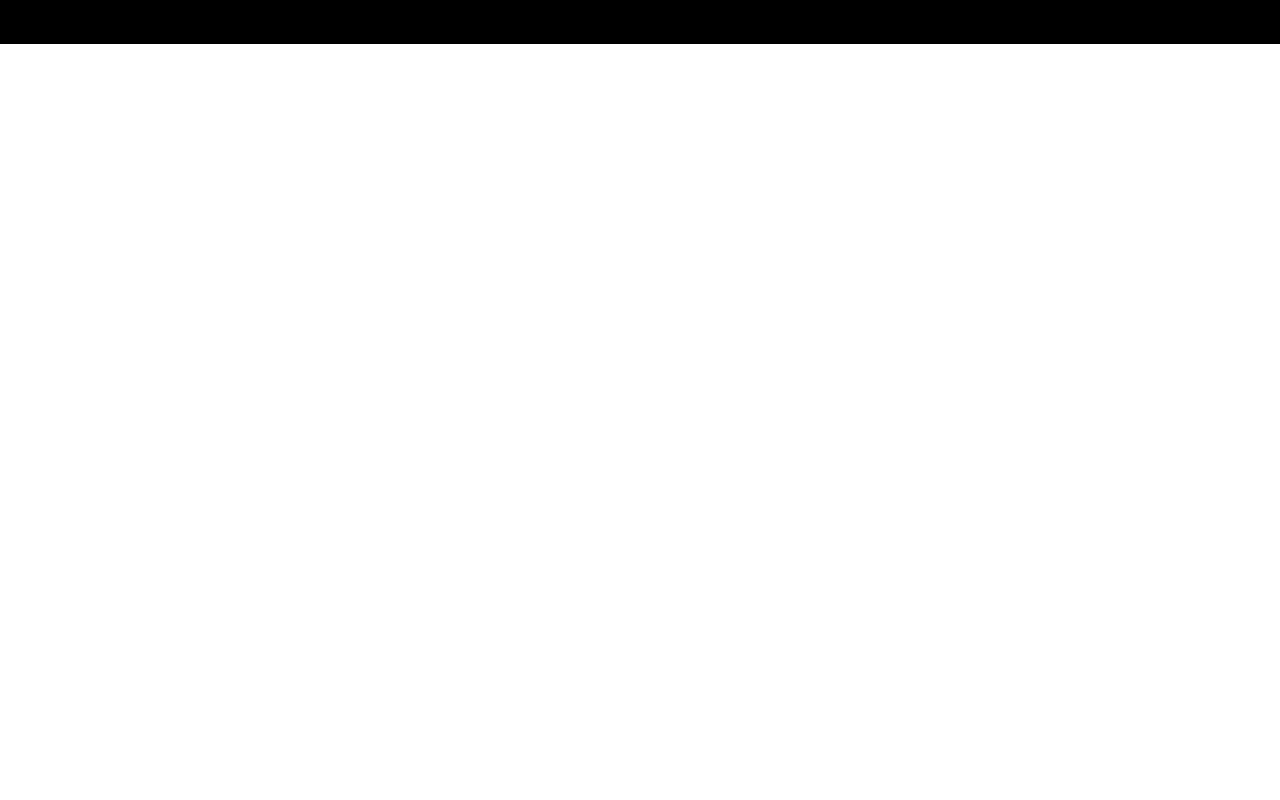
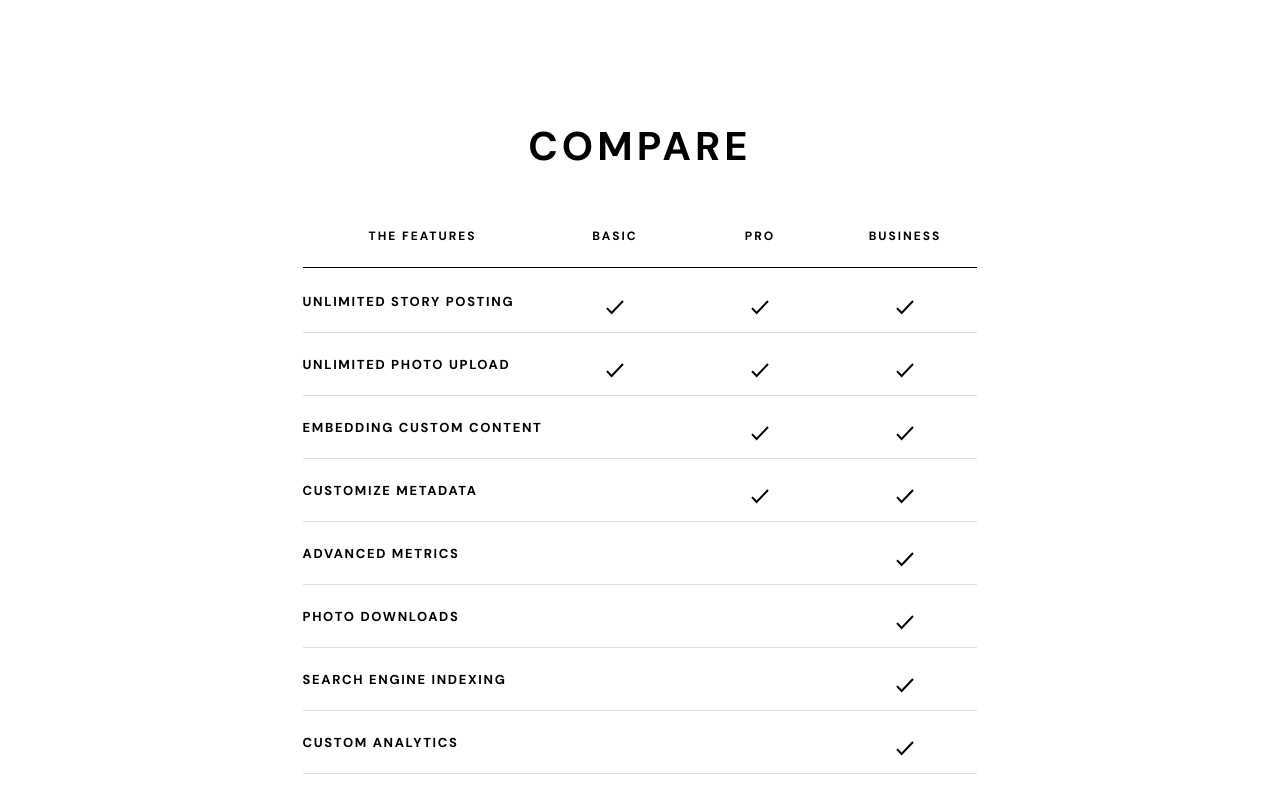
Before and after one commit to aramfilak/photosnap, a React (Create React App) app: page /pricing in a window 1280 px wide. Shown: the part 600-1400 px from the top of the page. Before the commit the page ends 800 px from the top, so only its background shows below. Built offline with nearby package versions, Linux system fonts and the light colour scheme.

Commit message:
add compare table to pricing page

```diff
--- /dev/null
+++ b/src/components/Compare/Compare.scss
@@ -0,0 +1,102 @@
+@use "../../sass/abstracts" as *;
+
+.compare {
+  display: flex;
+  justify-content: center;
+  align-items: center;
+  padding-block: rem(160);
+  padding-inline: rem(28);
+  .title {
+    display: none;
+  }
+
+  .compare-table {
+    min-width: rem(320);
+    text-transform: uppercase;
+    thead tr > th {
+      font-weight: 700;
+      font-size: rem(12);
+      line-height: rem(16);
+      letter-spacing: rem(2);
+      color: var(--dark);
+      text-align: start;
+      padding-bottom: rem(23);
+      border-bottom: solid 1px var(--dark);
+      &:not(:first-child) {
+        display: none;
+      }
+    }
+
+    tbody > tr {
+      display: flex;
+      align-items: center;
+      justify-content: space-between;
+      position: relative;
+      height: rem(112);
+      border-bottom: 1px solid var(--light-gray);
+
+      td {
+        font-weight: 700;
+        line-height: rem(13);
+        letter-spacing: rem(1.67);
+      }
+      .plan {
+        opacity: 0.5;
+        font-size: rem(10);
+        display: flex;
+      }
+      .name {
+        font-size: rem(13);
+        position: absolute;
+        top: rem(15);
+      }
+    }
+  }
+
+  @include mq(md) {
+    flex-direction: column;
+    .title {
+      display: inline-block;
+      margin-bottom: rem(56);
+      font-weight: 700;
+      font-size: rem(40);
+      line-height: rem(48);
+      text-align: center;
+      letter-spacing: rem(4.1);
+      text-transform: uppercase;
+      color: var(--dark);
+    }
+
+    .compare-table {
+      max-width: rem(800);
+      thead tr {
+        display: grid;
+        grid-template-columns: 1fr repeat(3, 145px);
+
+        th {
+          text-align: center;
+          display: inline !important;
+        }
+      }
+      tbody > tr {
+        height: rem(63);
+        display: grid;
+        grid-template-columns: 1fr repeat(3, 145px);
+
+        td {
+          font-weight: 700;
+          line-height: rem(13);
+          letter-spacing: rem(1.67);
+          text-align: center;
+        }
+        .plan {
+          display: none;
+        }
+        .name {
+          position: static;
+          text-align: start;
+        }
+      }
+    }
+  }
+}
--- /dev/null
+++ b/src/components/Compare/Compare.tsx
@@ -0,0 +1,59 @@
+import "./Compare.scss";
+import React from "react";
+import checked from "../../assets/pricing/desktop/check.svg";
+interface Feature {
+  name: string;
+  basic: boolean;
+  pro: boolean;
+  business: boolean;
+}
+const features: Feature[] = [
+  { name: "unlimited story posting", basic: true, pro: true, business: true },
+  { name: "unlimited photo upload", basic: true, pro: true, business: true },
+  { name: "embedding custom content", basic: false, pro: true, business: true },
+  { name: "customize metadata", basic: false, pro: true, business: true },
+  { name: "advanced metrics", basic: false, pro: false, business: true },
+  { name: "photo downloads ", basic: false, pro: false, business: true },
+  { name: "search engine indexing", basic: false, pro: false, business: true },
+  { name: "custom analytics", basic: false, pro: false, business: true },
+];
+const Compare: React.FC = () => {
+  const renderedFeatures = features.map((feature, index) => {
+    return (
+      <tr key={index}>
+        <td className="name">{feature.name}</td>
+        <td>
+          <span className="plan">basic</span> <br />
+          {feature.basic && <img src={checked} alt="checked" />}
+        </td>
+        <td>
+          <span className="plan">pro</span> <br />
+          {feature.pro && <img src={checked} alt="checked" />}
+        </td>
+        <td>
+          <span className="plan">business</span>
+          <br />
+          {feature.business && <img src={checked} alt="checked" />}
+        </td>
+      </tr>
+    );
+  });
+  return (
+    <div className="compare">
+      <h2 className="title">compare</h2>
+      <table className="compare-table">
+        <thead>
+          <tr>
+            <th>The Features </th>
+            <th> Basic</th>
+            <th>Pro</th>
+            <th>Business </th>
+          </tr>
+        </thead>
+        <tbody>{renderedFeatures}</tbody>
+      </table>
+    </div>
+  );
+};
+
+export default Compare;
--- a/src/pages/Pricing/Pricing.tsx
+++ b/src/pages/Pricing/Pricing.tsx
@@ -1,9 +1,26 @@
 import React from "react";
+import { useGlobalContext } from "../../context";
 import Beta from "../../components/Beta/Beta";
-
+import Article from "../../components/Article/Article";
+import pricing_01_de from "../../assets/pricing/desktop/hero.jpg";
+import pricing_01_tb from "../../assets/pricing/tablet/hero.jpg";
+import pricing_01_mb from "../../assets/pricing/mobile/hero.jpg";
+import Compare from "../../components/Compare/Compare";
 const Pricing: React.FC = () => {
+  const { isMobile, isTablet } = useGlobalContext()!;
   return (
     <div className="pricing-page">
+      <Article
+        img={{
+          src: isMobile ? pricing_01_mb : isTablet ? pricing_01_tb : pricing_01_de,
+          alt: "hero image",
+        }}
+        title="Pricing"
+        text="Create a your stories, Photosnap is a platform for photographers and visual storytellers. It’s the simple way to create and share your photos."
+        dark
+        rtl
+      />
+      <Compare />
       <Beta />
     </div>
   );
```
